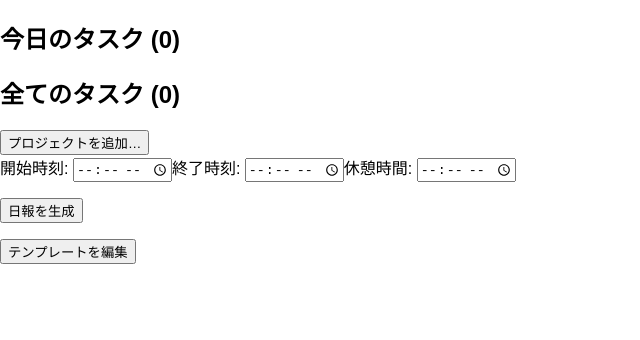
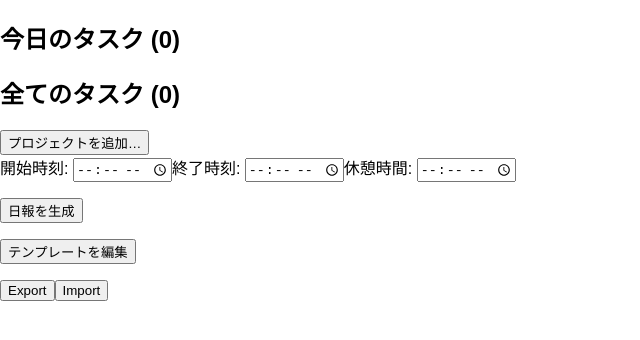
Before and after one commit to kawmra/Rooster, a React (Create React App) app: page / in a window 1280 px wide. Shown: the top 340 px of the page, without its empty margins (0-640 px from the left). Built offline with nearby package versions, Linux system fonts and the light colour scheme.

Commit message:
インポート/エクスポート機能を追加

```diff
--- a/src/domain/actions.ts
+++ b/src/domain/actions.ts
@@ -1,5 +1,6 @@
 import * as constants from './constants'
 import { Project, ProjectItem } from './entities'
+import { StoreState } from './stores';
 
 export interface AddProjectAction {
     project: Project
@@ -40,6 +41,11 @@ export interface TemplateEditAction {
     type: constants.EDIT_TEMPLATE
 }
 
+export interface ImportStoreAction {
+    store: StoreState
+    type: constants.IMPORT_STORE
+}
+
 export type ProjectAction = AddProjectAction
     | AddProjectItemAction
     | RemoveProjectAction
@@ -47,6 +53,7 @@ export type ProjectAction = AddProjectAction
     | EditProjectAction
     | UpdateProjectItemAction
     | TemplateEditAction
+    | ImportStoreAction
 
 export function addProject(project: Project): AddProjectAction {
     return {
@@ -100,3 +107,10 @@ export function editTemplate(newTemplate: string): TemplateEditAction {
         type: constants.EDIT_TEMPLATE
     }
 }
+
+export function importStore(store: StoreState): ImportStoreAction {
+    return {
+        store,
+        type: constants.IMPORT_STORE
+    }
+}
--- a/src/domain/constants.ts
+++ b/src/domain/constants.ts
@@ -18,3 +18,6 @@ export type UPDATE_PROJECT_ITEM = typeof UPDATE_PROJECT_ITEM
 
 export const EDIT_TEMPLATE = 'EDIT_TEMPLATE'
 export type EDIT_TEMPLATE = typeof EDIT_TEMPLATE
+
+export const IMPORT_STORE = 'IMPORT_STORE'
+export type IMPORT_STORE = typeof IMPORT_STORE
--- a/src/projects/Projects.tsx
+++ b/src/projects/Projects.tsx
@@ -6,6 +6,7 @@ import ReportGenerator from '../ReportGenerator'
 import TemplateEditor from '../TemplateEditor'
 import * as UUID from 'uuid/v4'
 import * as utils from '../utils'
+import { StoreState } from '../domain/stores';
 
 export interface StateProps {
     projects: Project[]
@@ -20,6 +21,7 @@ export interface DispatchProps {
     onEditProject: (project: Project) => void,
     onUpdateProjectItem: (project: Project, newItem: ProjectItem) => void,
     onTemplateEdit: (newTemplate: string) => void
+    onImportStore: (store: StoreState) => void
 }
 
 interface Props extends StateProps, DispatchProps {
@@ -121,6 +123,22 @@ export class Projects extends React.Component<Props, State> {
         })
     }
 
+    handleExport() {
+        const store: StoreState = { projects: this.props.projects, template: this.props.template }
+        console.log(`EXPORTED ---\n${JSON.stringify(store)}\n---`)
+        alert('Exported! See your console.')
+    }
+
+    handleImport() {
+        const jsonStr = prompt('Input exported json:')
+        if (!jsonStr) {
+            alert('Import canceled.')
+            return
+        }
+        this.props.onImportStore(JSON.parse(jsonStr))
+        alert('Imported successfully.')
+    }
+
     render() {
         const { projects } = this.props
         const projectsTag = projects.map((project: Project) => {
@@ -203,6 +221,10 @@ export class Projects extends React.Component<Props, State> {
                         onCancel={() => { this.setState({ templateEditing: false }) }}
                     />
                 }
+                <p>
+                    <button onClick={this.handleExport.bind(this)}>Export</button>
+                    <button onClick={this.handleImport.bind(this)}>Import</button>
+                </p>
             </div>
         )
     }
--- a/src/projects/ProjectsContainer.ts
+++ b/src/projects/ProjectsContainer.ts
@@ -20,6 +20,7 @@ export function mapDispatchToProps(dispatch: Dispatch<actions.ProjectAction>): D
         onEditProject: (project: Project) => dispatch(actions.editProject(project)),
         onUpdateProjectItem: (project: Project, newItem: ProjectItem) => dispatch(actions.updateProjectItem(project, newItem)),
         onTemplateEdit: (newTemplate: string) => dispatch(actions.editTemplate(newTemplate)),
+        onImportStore: (store: StoreState) => dispatch(actions.importStore(store)),
     }
 }
 
--- a/src/projects/ProjectsReducer.ts
+++ b/src/projects/ProjectsReducer.ts
@@ -75,6 +75,9 @@ export function ProjectsReducer(state: StoreState, action: ProjectAction): Store
     case constants.EDIT_TEMPLATE: {
       return { ...state, template: action.newTemplate }
     }
+    case constants.IMPORT_STORE: {
+      return { ...state, ...action.store }
+    }
   }
   return state
 }
```
